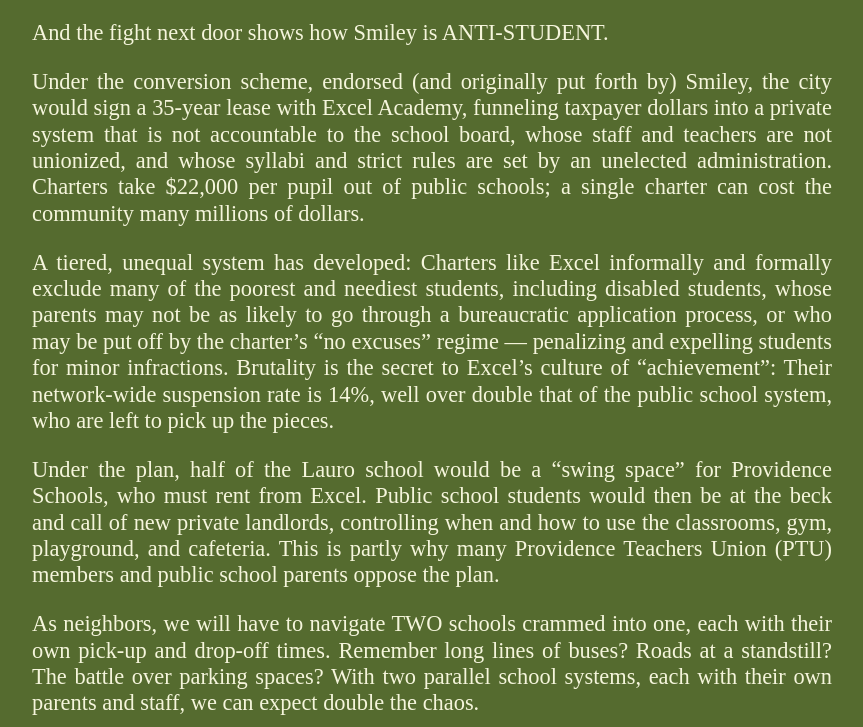
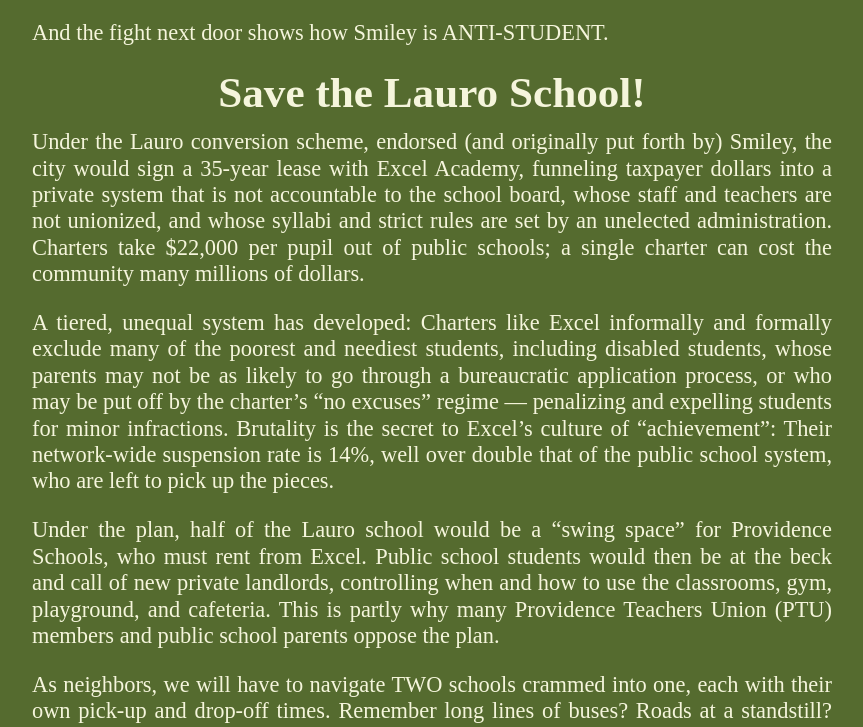
Before and after one commit to fedhillblock/fedhillblock.github.io, a plain HTML site: page index.html in a window 1280 px wide. Shown: the part 2313-3040 px from the top of the page, without its empty margins (208-1071 px from the left). Drawn offline with Linux system fonts and the light colour scheme.

Commit message:
Update index.html

```diff
--- a/index.html
+++ b/index.html
@@ -24,7 +24,8 @@
     <li>REPRESSIVE. Smiley has added hundreds of new officers and a tank to the cops’ arsenal and secured a record-breaking police budget. He lied about PPD collaborating with ICE, and oversaw a horrific episode of police brutality on July 3rd.</li>
   </ul>
   <p>And the fight next door shows how Smiley is  ANTI-STUDENT.</p>
-  <p>Under the conversion scheme, endorsed (and originally put forth by) Smiley, the city would sign a 35-year lease with Excel Academy, funneling taxpayer dollars into a private system that is not accountable to the school board, whose staff and teachers are not unionized, and whose syllabi and strict rules are set by an unelected administration. Charters take $22,000 per pupil out of public schools; a single charter can cost the community many millions of dollars.</p>
+<h1>Save the Lauro School!</h1>
+  <p>Under the Lauro conversion scheme, endorsed (and originally put forth by) Smiley, the city would sign a 35-year lease with Excel Academy, funneling taxpayer dollars into a private system that is not accountable to the school board, whose staff and teachers are not unionized, and whose syllabi and strict rules are set by an unelected administration. Charters take $22,000 per pupil out of public schools; a single charter can cost the community many millions of dollars.</p>
   <p>A tiered, unequal system has developed: Charters like Excel informally and formally exclude many of the poorest and neediest students, including disabled students, whose parents may not be as likely to go through a bureaucratic application process, or who may be put off by the charter’s “no excuses” regime — penalizing and expelling students for minor infractions. Brutality is the secret to Excel’s culture of “achievement”: Their network-wide suspension rate is 14%, well over double that of the public school system, who are left to pick up the pieces.</p>
   <p>Under the plan, half of the Lauro school would be a “swing space” for Providence Schools, who must rent from Excel. Public school students would then be at the beck and call of new private landlords, controlling when and how to use the classrooms, gym, playground, and cafeteria. This is partly why many Providence Teachers Union (PTU) members and public school parents oppose the plan.</p>
   <p>As neighbors, we will have to navigate TWO schools crammed into one, each with their own pick-up and drop-off times. Remember long lines of buses? Roads at a standstill? The battle over parking spaces? With two parallel school systems, each with their own parents and staff, we can expect double the chaos.</p>
@@ -33,7 +34,7 @@
   <p>Stop the Wait, a pro-charter lobby and dark money front, is working hard to promote this lease. They claim Excel Academy is “public,” even though it’s privately run and has no democratic oversight. They claim it’s better to have “choice” in education. But choice doesn’t make sense for universal goods, where everyone deserves the best (especially when running dual systems comes with such a high cost). They say they want to take “politics” out of education. But how is the question of who gets what — and how our dwindling civic spaces are used — not political?</p>
   <p>Look around. While our tax dollars fund genocide abroad, at home we’re faced with crumbling sidewalks and roads. Missing signs. Rats. Litter. A housing and homelessness crisis. Neighbors evicted. People dying from rough sleeping outdoors. Public schools neglected and closed down. Smiley’s answer to this is more capitalism: A blank check for cops, handouts to developers, and austerity and sleazy “public-private partnerships” when it comes to basic city services.</p>
   <p>The Lauro building was built and maintained over decades through public tax dollars to serve the community. Let’s keep Lauro public and stop charter expansion!</p>
-<p>Yours in solidarity,<br>The Federal Hill Block Committee</p>
+<p><i>Yours in solidarity,<br>The Federal Hill Block Committee</i></p>
   <h2>Want to organize with us? Email: <a href="mailto:fedhillblock@proton.me"><font color="blue">fedhillblock@proton.me</font></a></h2>
   <h2>Join us for upcoming meetings at City Hall. Wear blue (PTU colors)!</h2>
 	<ul>
```
